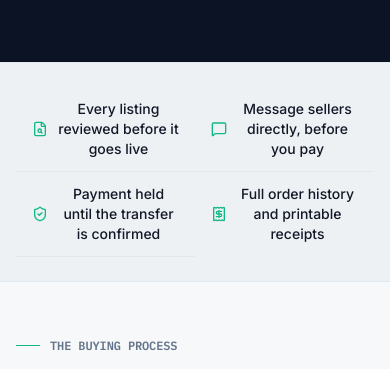
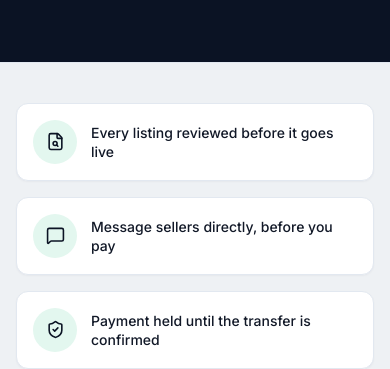
Before and after one commit to mdmanirmia/durqo-app, a Next.js app: page /how-to-buy in a window 390 px wide. Shown: the part 504-873 px from the top of the page. Built offline with nearby package versions, Linux system fonts and the light colour scheme; no server answers.

Commit message:
Redesign how-to-buy protections strip into cards for desktop/mobile

```diff
--- a/src/app/how-to-buy/page.tsx
+++ b/src/app/how-to-buy/page.tsx
@@ -170,15 +170,27 @@ export default function HowToBuyPage() {
         </Container>
       </section>
 
-      {/* PROTECTIONS STRIP */}
-      <section className="border-b border-rule bg-paper-sunk py-6">
+      {/* PROTECTIONS STRIP — Sep 11, 2026: replaced the plain divided text
+          row (icons and labels crammed into thin, unevenly divided columns —
+          looked cramped and dated, especially on desktop, per direct user
+          feedback on a live screenshot) with a card grid matching the visual
+          language already used a section down for PAYMENT_METHODS (bordered
+          bg-paper-raised cards) and the icon-badge treatment used throughout
+          this page (STEPS' numbered circles, FINAL CTA's icon badge) — same
+          system, just applied consistently here too. */}
+      <section className="border-b border-rule bg-paper-sunk py-10 sm:py-12">
         <Container>
           <Inner>
-            <div className="grid grid-cols-2 divide-y divide-rule sm:grid-cols-4 sm:divide-x sm:divide-y-0">
+            <div className="grid gap-4 sm:grid-cols-2 lg:grid-cols-4">
               {PROTECTIONS.map(({ icon: Icon, label }) => (
-                <div key={label} className="flex items-center justify-center gap-2.5 px-4 py-3 text-center sm:py-0">
-                  <Icon size={16} className="shrink-0 text-brand" />
-                  <span className="text-sm font-medium text-ink">{label}</span>
+                <div
+                  key={label}
+                  className="flex items-center gap-3.5 rounded-xl border border-rule bg-paper-raised p-4 shadow-[0_1px_2px_rgba(15,23,42,0.04)] sm:p-5"
+                >
+                  <span className="grid h-11 w-11 shrink-0 place-items-center rounded-full bg-brand-soft text-brand-strong">
+                    <Icon size={19} />
+                  </span>
+                  <span className="text-sm font-medium leading-snug text-ink">{label}</span>
                 </div>
               ))}
             </div>
```
